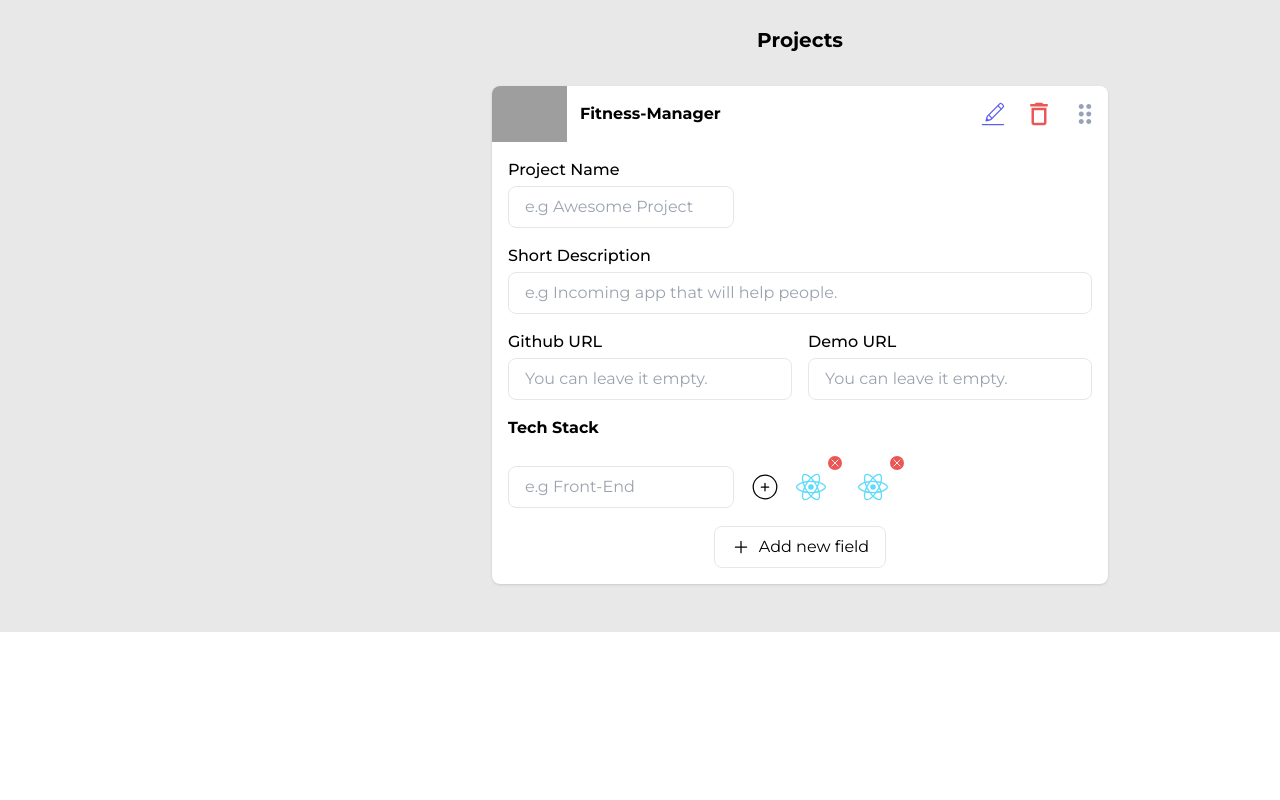
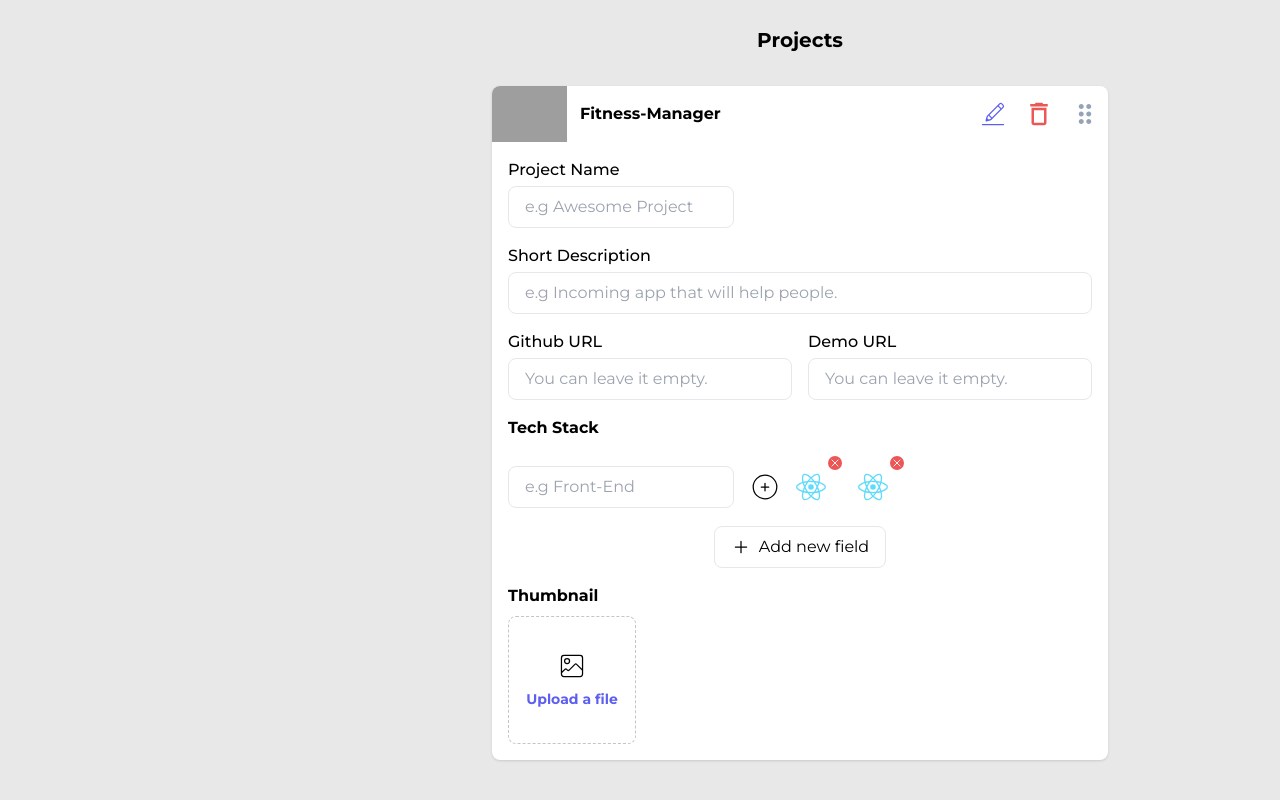
Before and after one commit to marionikolov17/Portfolio-Builder, a React (Vite) app in the folder client/: page / in a window 1280 px wide. Shown: the part 2116-2916 px from the top of the page. Before the commit the page ends 2748 px from the top, so only its background shows below. Built offline with nearby package versions, Linux system fonts and the light colour scheme; grey boxes are pictures that could not be loaded.

Commit message:
Create project card thumbnail

```diff
--- a/client/src/features/themes/standart/components/ProjectSectionStandard/Project/Project.jsx
+++ b/client/src/features/themes/standart/components/ProjectSectionStandard/Project/Project.jsx
@@ -1,4 +1,4 @@
-import { CiCirclePlus, CiEdit } from "react-icons/ci";
+import { CiCirclePlus, CiEdit, CiImageOn } from "react-icons/ci";
 import { IoAddOutline, IoCloseOutline } from "react-icons/io5";
 import { MdOutlineDelete, MdOutlineDragIndicator } from "react-icons/md";
 import { SiReact } from "react-icons/si";
@@ -91,6 +91,14 @@ export default function Project() {
                                 </button>
                             </div>
                         </div>
+                        {/* Project Thumbnail */}
+                        <div className="mt-4">
+                            <h4 className="font-bold">Thumbnail</h4>
+                            <div className="mt-2 h-32 w-32 border border-gray-900/25 border-dashed rounded-lg flex flex-col items-center justify-center">
+                                <CiImageOn className="text-3xl"/>
+                                <label htmlFor="" className="text-primaryBlue text-sm font-bold mt-2 cursor-pointer">Upload a file</label>
+                            </div>
+                        </div>
                     </form>
                 </div>
             </div>
```
